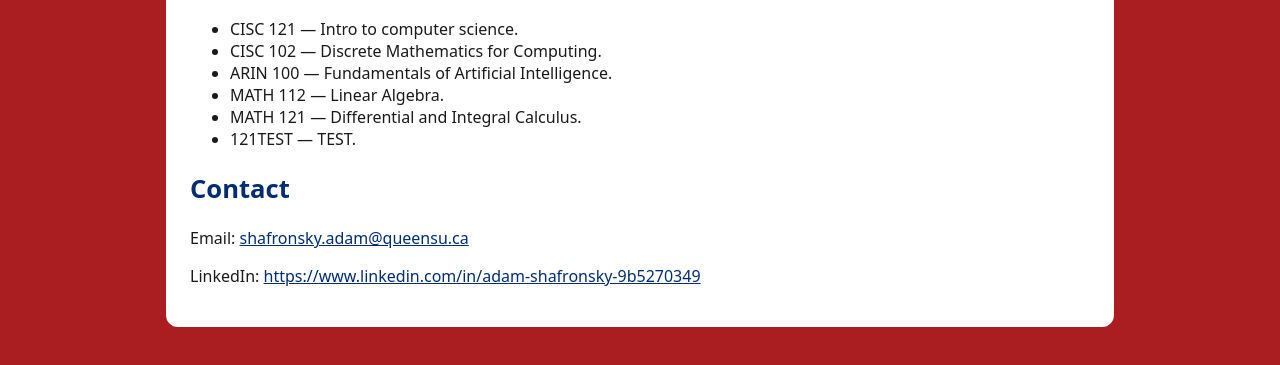
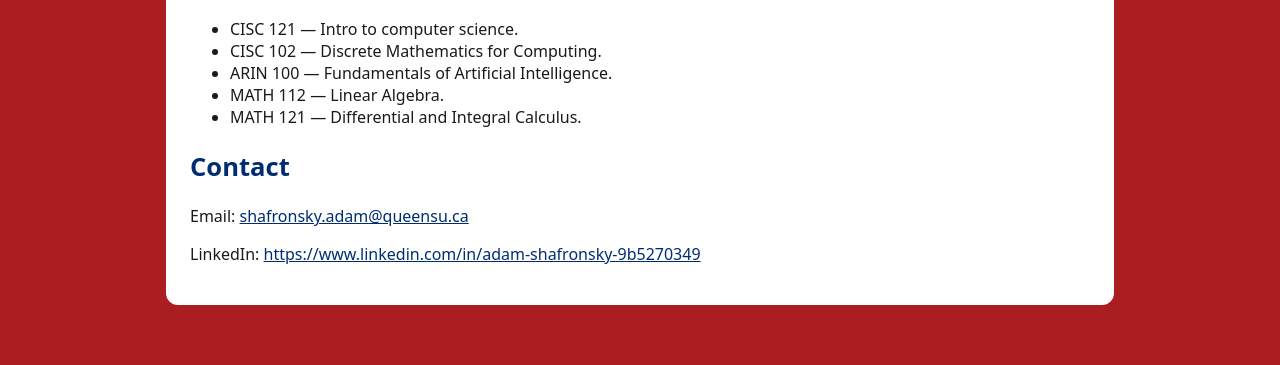
Before and after one commit to adamshafr/queens-student-page, a plain HTML site: page index.html in a window 1280 px wide. Shown: the part 371-736 px from the top of the page. Drawn offline with Linux system fonts and the light colour scheme.

Commit message:
Update index.html

```diff
--- a/index.html
+++ b/index.html
@@ -27,7 +27,6 @@
         <li>ARIN 100 — Fundamentals of Artificial Intelligence.</li>
         <li>MATH 112 — Linear Algebra.</li>
         <li>MATH 121 — Differential and Integral Calculus.</li>
-        <li>121TEST — TEST.</li>
       </ul>
 
       <!-- ====== CONTACT (update your links) ====== -->
```
